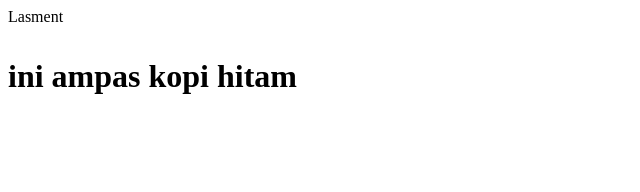
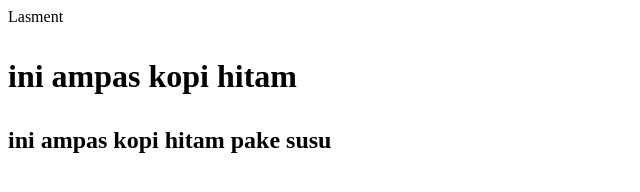
Before and after one commit to irsansuarga/pitipiti, a plain HTML site: page test.html in a window 1280 px wide. Shown: the whole page, without its empty margins (0-640 px from the left). Drawn offline with Linux system fonts and the light colour scheme.

Commit message:
iniji yang berubah dekkeng

```diff
--- a/test.html
+++ b/test.html
@@ -6,5 +6,7 @@ Lasment
   </head>
   <body>
     <h1><p>ini ampas kopi hitam</p></h1>
+    <h2><p>ini ampas kopi hitam pake susu</p></h2>
+
   </body>
 </html>
```
